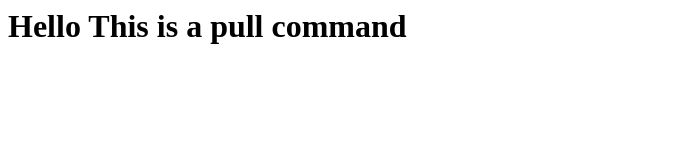
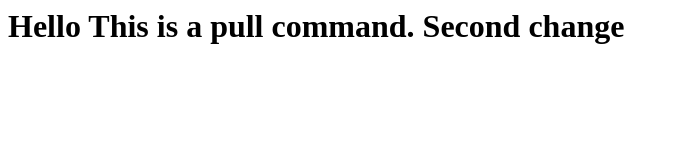
Before and after one commit to OnkarPG/Demo_26092024, a plain HTML site: page pull.html in a window 1280 px wide. Shown: the whole page, without its empty margins (0-679 px from the left). Drawn offline with Linux system fonts and the light colour scheme.

Commit message:
hi changes made

```diff
--- a/pull.html
+++ b/pull.html
@@ -1 +1 @@
-<html> <h1> Hello This is a pull command </h1></html>
+<html> <h1> Hello This is a pull command. Second change </h1></html>
```
Also changed, not shown: New Text Document.txt, 2 other files.
